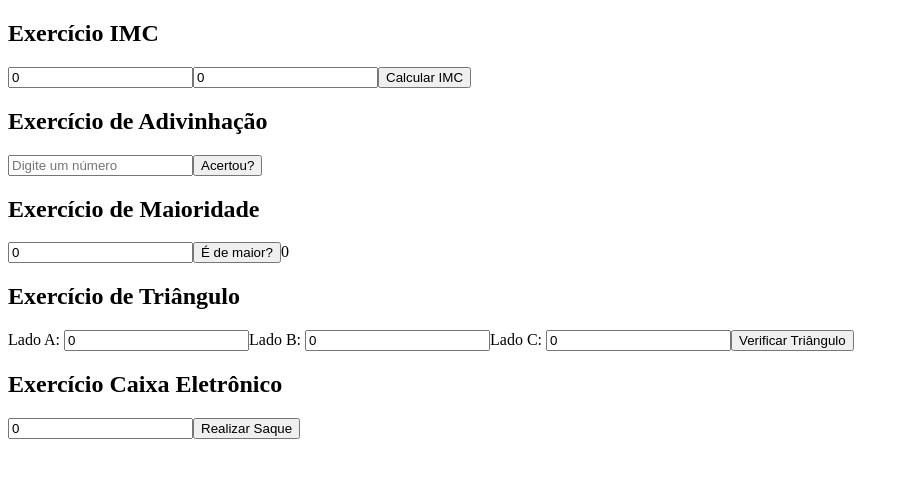
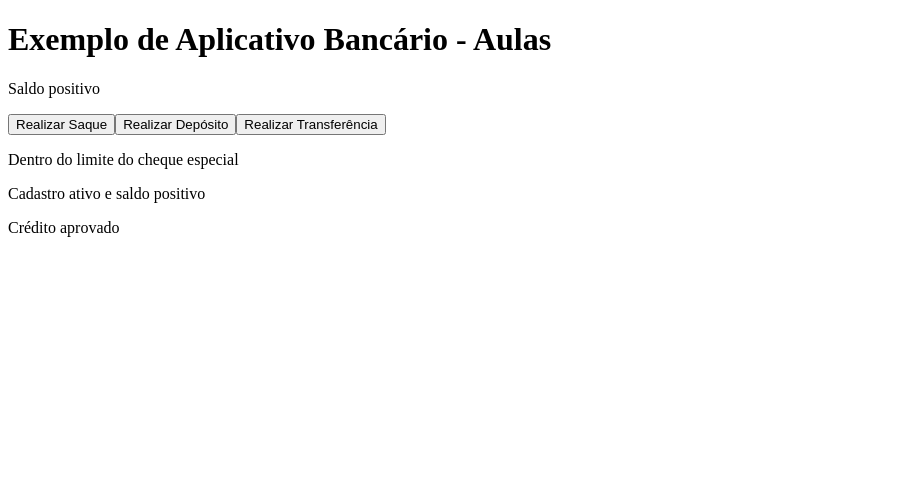
Before and after one commit to DavidHenrique2106/JavaScriptFaculdade, a React (Vite) app: page / in a window 1280 px wide. Shown: the top 478 px of the page, without its empty margins (0-909 px from the left). Built offline with nearby package versions, Linux system fonts and the light colour scheme.

Commit message:
atividade bancária

```diff
--- a/src/App.jsx
+++ b/src/App.jsx
@@ -1,15 +1,15 @@
-
+import react from 'react';
 import './App.css'
-import Aula2 from './pages/aula2/Aula2'
+import Aulass from './pages/Aulas/Aulass';
 
 function App() {
 
 
   return (
 
-        <Aula2/>
+        <Aulass/>
 
   )
 }
 
-export default App
+export default App;
--- /dev/null
+++ b/src/pages/Aulas/Aulass.jsx
@@ -0,0 +1,116 @@
+// pages/Aulas/Aulass.jsx
+import React from 'react';
+
+function Aulass() {
+  // Exercício 1s
+  function VerificarSaldo({ saldo }) {
+    return (
+      <div>
+        {saldo > 0 ? <p>Saldo positivo</p> : <p>Saldo negativo</p>}
+      </div>
+    );
+  }
+
+  // Exercício 2
+  function RealizarSaque({ saldoAtual, valorSaque }) {
+    const handleSaque = () => {
+      if (valorSaque <= saldoAtual) {
+        const novoSaldo = saldoAtual - valorSaque;
+        alert(`Saque realizado com sucesso. Saldo atual: R$${novoSaldo}`);
+      } else {
+        alert('Saldo insuficiente');
+      }
+    };
+
+    return (
+      <button onClick={handleSaque}>
+        Realizar Saque
+      </button>
+    );
+  }
+
+  // Exercício 3
+  function RealizarDeposito({ saldoAtual, valorDeposito }) {
+    const handleDeposito = () => {
+      const novoSaldo = saldoAtual + valorDeposito;
+      alert(`Depósito realizado com sucesso. Novo saldo: R$${novoSaldo}`);
+    };
+
+    return (
+      <button onClick={handleDeposito}>
+        Realizar Depósito
+      </button>
+    );
+  }
+
+  // Exercício 4
+  function RealizarTransferencia({ saldoOrigem, saldoDestino, valorTransferencia, limiteTransferencia }) {
+    const handleTransferencia = () => {
+      if (valorTransferencia <= saldoOrigem && valorTransferencia <= limiteTransferencia) {
+        const novoSaldoOrigem = saldoOrigem - valorTransferencia;
+        const novoSaldoDestino = saldoDestino + valorTransferencia;
+        alert('Transferência realizada com sucesso');
+      } else if (valorTransferencia > saldoOrigem) {
+        alert('Saldo insuficiente para transferência');
+      } else {
+        alert('Valor excede o limite de transferência');
+      }
+    };
+
+    return (
+      <button onClick={handleTransferencia}>
+        Realizar Transferência
+      </button>
+    );
+  }
+
+  // Exercício 5
+  function ChecarChequeEspecial({ saldo }) {
+    return (
+      <div>
+        {saldo < 0 ? <p>Dentro do limite do cheque especial</p> : <p>Fora do limite do cheque especial</p>}
+      </div>
+    );
+  }
+
+  // Exercício 6
+  function AtualizarCadastro({ cadastroAtivo, saldo }) {
+    return (
+      <div>
+        {cadastroAtivo ? (
+          saldo > 0 ? <p>Cadastro ativo e saldo positivo</p> : <p>Cadastro ativo mas precisa regularizar saldo</p>
+        ) : (
+          <p>Por favor, atualize seu cadastro</p>
+        )}
+      </div>
+    );
+  }
+
+  // Exercício 7
+  function AvaliarCredito({ saldo, historicoCredito, rendaMensal }) {
+    return (
+      <div>
+        {saldo > 1000 && historicoCredito && rendaMensal > 3000 ? (
+          <p>Crédito aprovado</p>
+        ) : (
+          <p>Crédito negado</p>
+        )}
+      </div>
+    );
+  }
+
+  return (
+    <div className="Aulas">
+      <h1>Exemplo de Aplicativo Bancário - Aulas</h1>
+      <VerificarSaldo saldo={100} />
+      <RealizarSaque saldoAtual={1000} valorSaque={500} />
+      <RealizarDeposito saldoAtual={500} valorDeposito={200} />
+      <RealizarTransferencia saldoOrigem={500} saldoDestino={1000} valorTransferencia={200} limiteTransferencia={500} />
+      <ChecarChequeEspecial saldo={-100} />
+      <AtualizarCadastro cadastroAtivo={true} saldo={500} />
+      <AvaliarCredito saldo={1500} historicoCredito={true} rendaMensal={4000} />
+    </div>
+  );
+}
+
+export default Aulass;
--- a/src/pages/aula2/Aula2.jsx
+++ /dev/null
@@ -1,206 +0,0 @@
-import React, { useState } from 'react';
-
-//  IMC
-const ExercicioIMC = () => {
-  const [peso, setPeso] = useState(0);
-  const [altura, setAltura] = useState(0);
-  const [resultadoIMC, setResultadoIMC] = useState(null);
-
-  const handleCalculo = () => {
-    if (peso && altura) {
-      const imc = parseFloat(peso) / (parseFloat(altura) * parseFloat(altura));
-      setResultadoIMC(imc);
-    }
-  };
-
-  const getIMCCategory = () => {
-    if (resultadoIMC === null) {
-      return '';
-    } else if (resultadoIMC < 18.5) {
-      return 'Abaixo do peso';
-    } else if (resultadoIMC >= 18.5 && resultadoIMC < 25) {
-      return 'Peso normal';
-    } else if (resultadoIMC >= 25 && resultadoIMC < 30) {
-      return 'Excesso de peso';
-    } else if (resultadoIMC >= 30 && resultadoIMC < 35) {
-      return 'Obesidade grau I';
-    } else if (resultadoIMC >= 35 && resultadoIMC < 40) {
-      return 'Obesidade grau II';
-    } else {
-      return 'Obesidade grau III';
-    }
-  };
-
-  return (
-    <div className="exercicio-imc">
-      <h2>Exercício IMC</h2>
-      <input
-        type="number"
-        placeholder="Seu peso"
-        value={peso}
-        onChange={(e) => setPeso(e.target.value)}
-      />
-
-      <input
-        type="number"
-        placeholder="Sua altura"
-        value={altura}
-        onChange={(e) => setAltura(e.target.value)}
-      />
-
-      <button onClick={handleCalculo}>Calcular IMC</button>
-
-      {resultadoIMC !== null && (
-        <div>
-          <p>Resultado IMC: {resultadoIMC.toFixed(2)}</p>
-          <p>Categoria: {getIMCCategory()}</p>
-        </div>
-      )}
-    </div>
-  );
-};
-
-// Adivinhação
-const ExercicioAdivinha = () => {
-  const numeroSecreto = 35;
-  const [chute, setChute] = useState('');
-
-  const handleAcerto = () => {
-    const numeroChute = parseInt(chute, 10);
-    if (numeroChute === numeroSecreto) {
-      setChute("Parabéns, você acertou o número!");
-    } else if (numeroChute > numeroSecreto) {
-      setChute('Errou, o número secreto é inferior');
-    } else if (numeroChute < numeroSecreto) {
-      setChute('Errou, o número secreto é superior');
-    }
-  };
-
-  return (
-    <div className="exercicio-adivinha">
-      <h2>Exercício de Adivinhação</h2>
-      <input
-        type="number"
-        placeholder="Digite um número"
-        value={chute}
-        onChange={(e) => setChute(e.target.value)}
-      />
-
-      <button onClick={handleAcerto}>Acertou?</button>
-      {chute && <p>{chute}</p>}
-    </div>
-  );
-};
-
-//  Maioridade
-const ExercicioMaioridade = () => {
-  const idadeMinima = 18;
-  const [idade, setIdade] = useState(0);
-
-  const handleMaioridade = () => {
-    if (idade >= idadeMinima) {
-      setIdade('Você é de maior');
-    } else {
-      setIdade('Você é de menor');
-    }
-  };
-
-  return (
-    <div className="exercicio-maioridade">
-      <h2>Exercício de Maioridade</h2>
-      <input
-        type="number"
-        placeholder="Digite sua idade"
-        value={idade}
-        onChange={(e) => setIdade(e.target.value)}
-      />
-
-      <button onClick={handleMaioridade}>É de maior?</button>
-      {idade && <p>{idade}</p>}
-    </div>
-  );
-};
-
-//  Triângulo
-const ExercicioTriangulo = () => {
-  const [ladoA, setLadoA] = useState(0);
-  const [ladoB, setLadoB] = useState(0);
-  const [ladoC, setLadoC] = useState(0);
-  const [resultado, setResultado] = useState('');
-
-  const handleVerificarTriangulo = () => {
-    if (ladoA + ladoB > ladoC && ladoA + ladoC > ladoB && ladoB + ladoC > ladoA) {
-      if (ladoA === ladoB && ladoB === ladoC) {
-        setResultado('Triângulo Equilátero (todos os lados são iguais)');
-      } else if (ladoA === ladoB || ladoA === ladoC || ladoB === ladoC) {
-        setResultado('Triângulo Isósceles (dois lados são iguais)');
-      } else {
-        setResultado('Triângulo Escaleno (todos os lados são diferentes)');
-      }
-    } else {
-      setResultado('Os lados não formam um triângulo válido');
-    }
-  };
-
-  return (
-    <div className="exercicio-triangulo">
-      <h2>Exercício de Triângulo</h2>
-      <label>Lado A: </label>
-      <input type="number" value={ladoA} onChange={(e) => setLadoA(parseInt(e.target.value, 10))} />
-
-      <label>Lado B: </label>
-      <input type="number" value={ladoB} onChange={(e) => setLadoB(parseInt(e.target.value, 10))} />
-
-      <label>Lado C: </label>
-      <input type="number" value={ladoC} onChange={(e) => setLadoC(parseInt(e.target.value, 10))} />
-
-      <button onClick={handleVerificarTriangulo}>Verificar Triângulo</button>
-
-      {resultado && <p>{resultado}</p>}
-    </div>
-  );
-};
-
-//Caixa Eletrônico
-const ExercicioCaixaEletronico = () => {
-  const [valorSaque, setValorSaque] = useState(0);
-  const [mensagem, setMensagem] = useState('');
-
-  const handleSaque = () => {
-    if (valorSaque % 10 === 0) {
-      setMensagem('Saque realizado com sucesso');
-    } else {
-      setMensagem('Valor inválido. Digite um valor múltiplo de 10');
-    }
-  };
-
-  return (
-    <div className="exercicio-caixa-eletronico">
-      <h2>Exercício Caixa Eletrônico</h2>
-      <input
-        type="number"
-        placeholder="Digite o valor do saque"
-        value={valorSaque}
-        onChange={(e) => setValorSaque(parseInt(e.target.value, 10))}
-      />
-
-      <button onClick={handleSaque}>Realizar Saque</button>
-
-      {mensagem && <p>{mensagem}</p>}
-    </div>
-  );
-};
-
-const Aula2 = () => {
-  return (
-    <div className="Aula2">
-      <ExercicioIMC />
-      <ExercicioAdivinha />
-      <ExercicioMaioridade />
-      <ExercicioTriangulo />
-      <ExercicioCaixaEletronico />
-    </div>
-  );
-};
-
-export default Aula2;
```
Also changed, not shown: src/pages/Aula1.jsx (deleted, +0 -29 lines).
